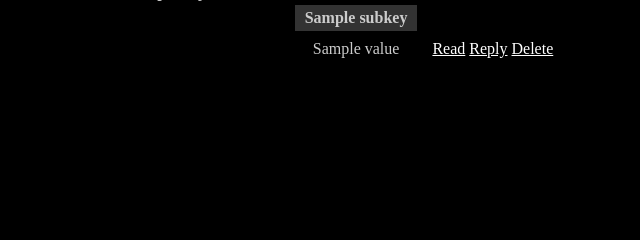
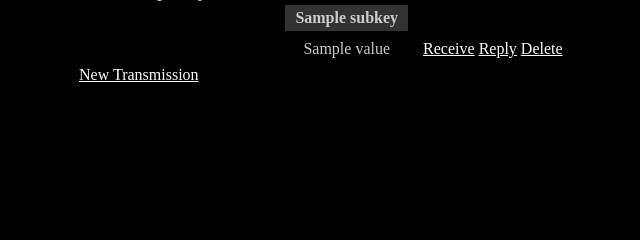
Before and after one commit to cuchac/Bomb-Mania-Server, a Django app: template bm/client/templates/messages.html in a window 1280 px wide. Shown: the part 221-461 px from the top of the page, without its empty margins (211-851 px from the left). Run offline with Django 3.2, Linux system fonts and the light colour scheme; the template is opened without the code that fills it: most values are stand-ins (such as "Sample title", 1, 10 or a date in 2020).

Commit message:
Split messages view into separate views

```diff
--- a/bm/client/templates/messages.html
+++ b/bm/client/templates/messages.html
@@ -1,6 +1,9 @@
 {% extends "list.html" %}
 
-
+{% block content %}
+	{{ block.super }}
+	<a href="{% url bm.client.views.messages_send %}">New Transmission</a>
+{% endblock %}
 
 {% block list_row %}
 	<span id="message{{object.id}}" {% if object.new %}class="messages_new"{% endif %}>
@@ -10,8 +13,8 @@
 
 {% block list_actions %}
 	<td>
-		<a href="{% url bm.client.views.messages id=object.id action='read' %}">Read</a>
-		<a href="{% url bm.client.views.messages id=object.id action='reply' %}">Reply</a>
-		<a href="{% url bm.client.views.messages id=object.id action='delete' %}">Delete</a>
+		<a href="{% url bm.client.views.messages_read id=object.id %}">Receive</a>
+		<a href="{% url bm.client.views.messages_send %}?user_to={{object.user_from.id}}&subject=Re: {{object.subject}}">Reply</a>
+		<a href="{% url bm.client.views.messages_delete id=object.id %}">Delete</a>
 	</td>
 {% endblock %}
--- a/bm/client/urls.py
+++ b/bm/client/urls.py
@@ -7,7 +7,9 @@ urlpatterns = patterns('',
     (r'^my_battles', 'bm.client.views.player_stats'),
 
     (r'^transmissions$', 'bm.client.views.messages'),
-    (r'^transmissions/(?P<id>[0-9]+)/(?P<action>[a-z_A-Z]+)', 'bm.client.views.messages'),
+    (r'^transmissions/receive/(?P<id>[0-9]+)', 'bm.client.views.messages_read'),
+    (r'^transmissions/delete/(?P<id>[0-9]+)', 'bm.client.views.messages_delete'),
+    (r'^transmissions/transmit', 'bm.client.views.messages_send'),
 
     (r'^star_maps', 'bm.client.views.maps'),
     (r'^space_docks', 'bm.client.views.shop'),
```
